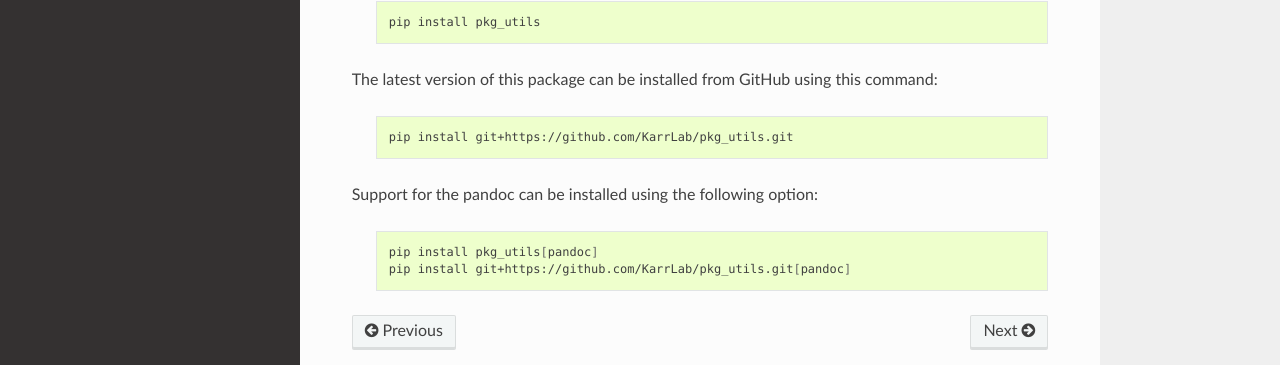
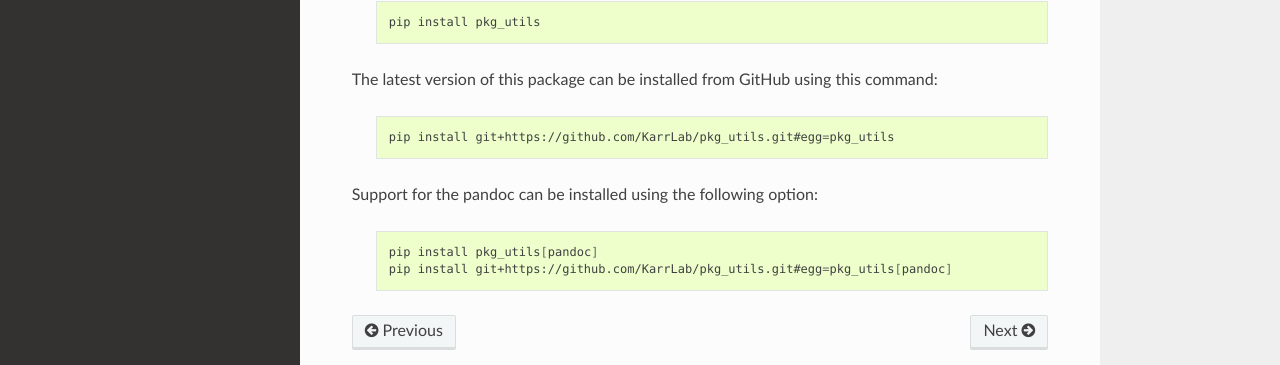
Before and after one commit to KarrLab/setuptools_utils, a Sphinx documentation site: the page built from docs/installation.rst, in a window 1280 px wide and 1113 px high. Shown: the part 652-1017 px from the top of the window. Built offline with Sphinx 7.4.7 and the Read the Docs theme 2.0.0, drawn with Linux system fonts in a browser that asks for light colours; pages that are not in the unit, such as notebooks, are missing from menus; some of the changed lines change nothing that is shown.

Commit message:
debugging

```diff
--- a/docs/installation.rst
+++ b/docs/installation.rst
@@ -34,11 +34,11 @@
 
     .. code-block:: bash
 
-        pip install git+https://github.com/KarrLab/pkg_utils.git
+        pip install git+https://github.com/KarrLab/pkg_utils.git#egg=pkg_utils
 
 Support for the pandoc can be installed using the following option:
 
     .. code-block:: bash
 
         pip install pkg_utils[pandoc]
-        pip install git+https://github.com/KarrLab/pkg_utils.git[pandoc]
+        pip install git+https://github.com/KarrLab/pkg_utils.git#egg=pkg_utils[pandoc]
```
Also changed, not shown: 1 other file.
